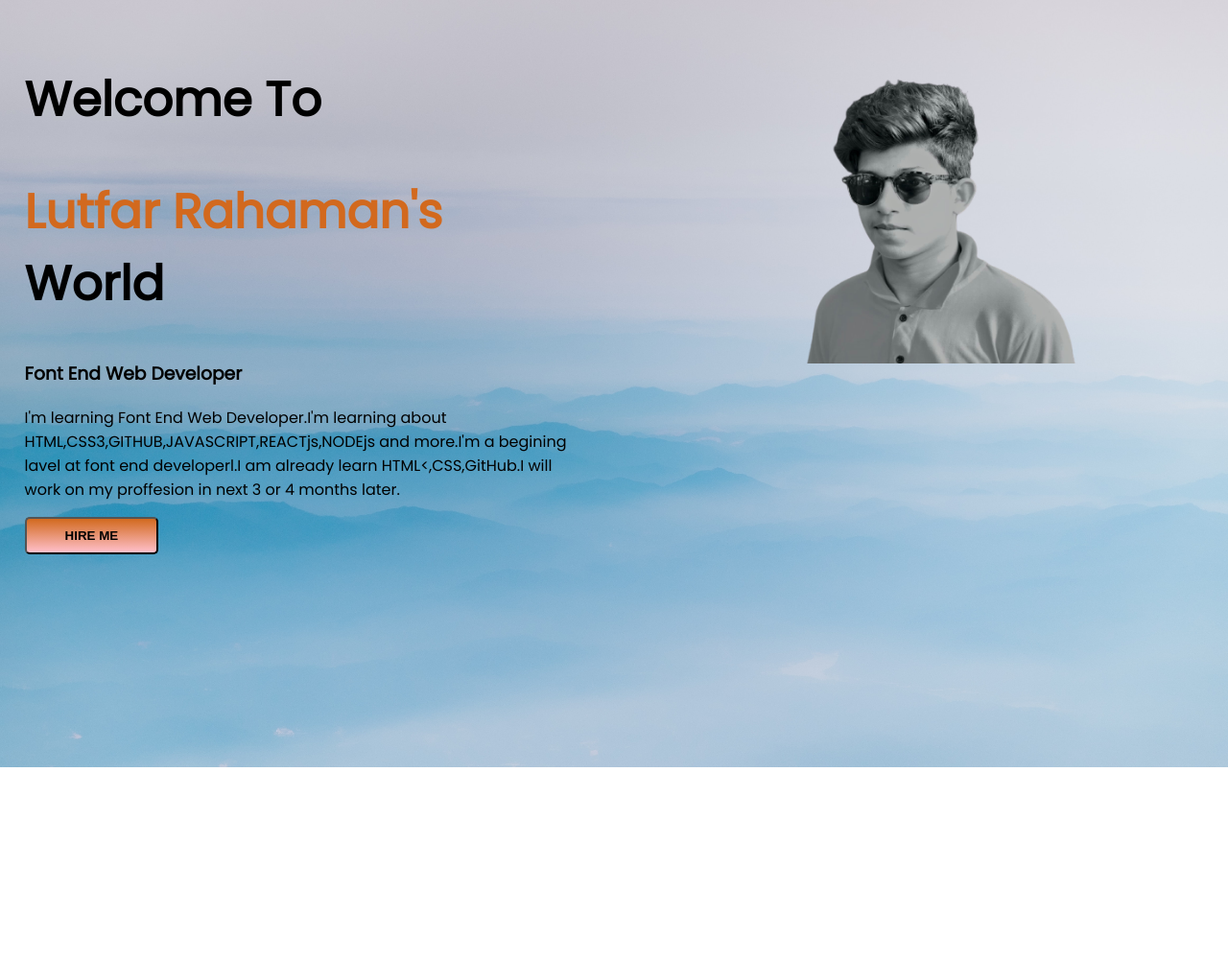
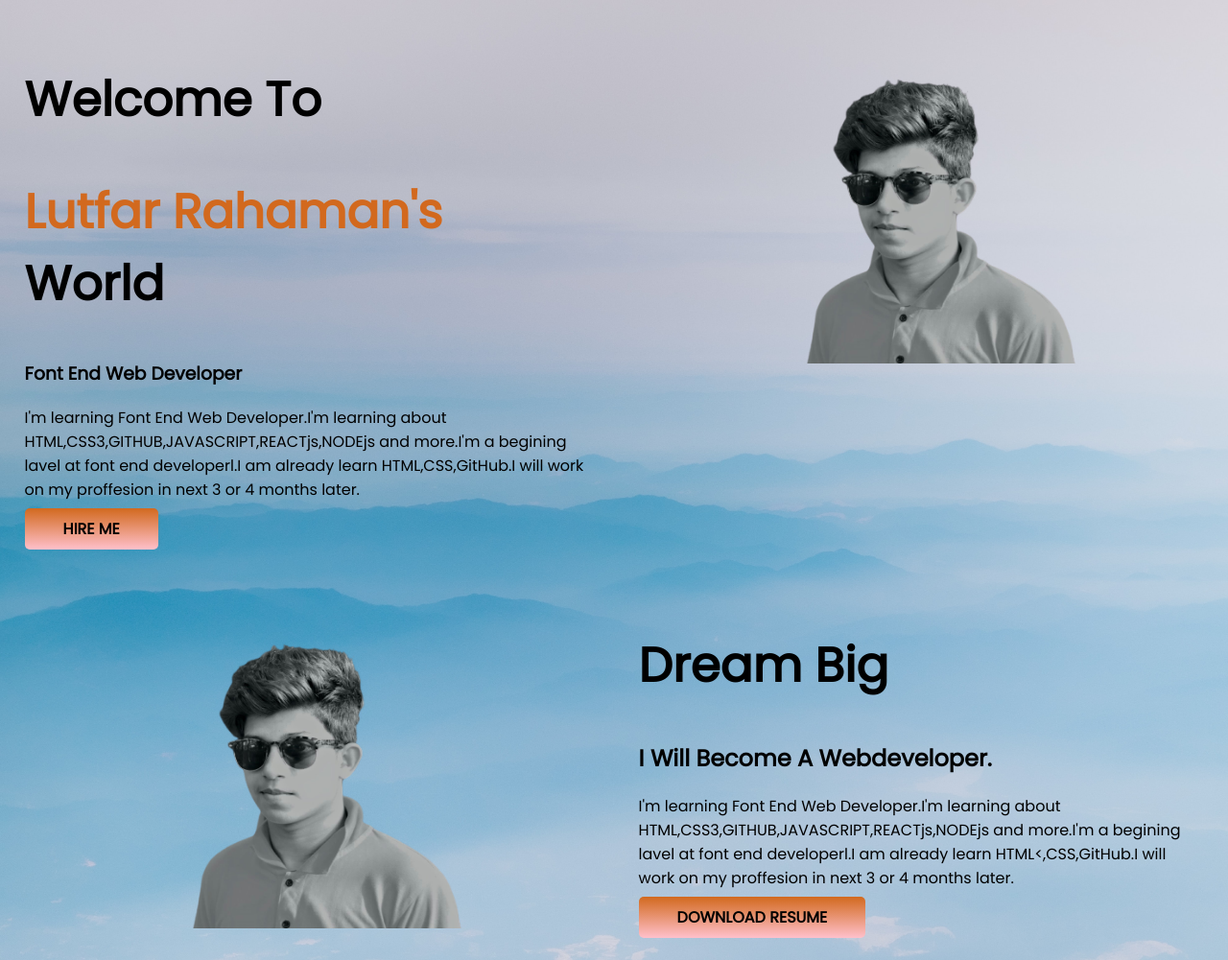
Before and after one commit to azad38/developer-portfolio, a plain HTML site: page index.html in a window 1280 px wide. Shown: the whole page at 96% size. Before the commit the page ends 800 px from the top, so only its background shows below. Drawn offline with Linux system fonts and the light colour scheme.

Commit message:
aded-dream-big-section

```diff
--- a/index.html
+++ b/index.html
@@ -15,12 +15,23 @@
         <h1>Welcome To</h1>
         <h1><span class="name-color">Lutfar Rahaman's</span> World</h1>
         <h3>Font End Web Developer</h3>
-        <p>I'm learning Font End Web Developer.I'm learning about HTML,CSS3,GITHUB,JAVASCRIPT,REACTjs,NODEjs and more.I'm a begining lavel at font end developerl.I am already learn HTML<,CSS,GitHub.I will work on my proffesion in next 3 or 4 months later.</p>
-        <button class="hire-me-button">HIRE ME</button>
+        <p>I'm learning Font End Web Developer.I'm learning about HTML,CSS3,GITHUB,JAVASCRIPT,REACTjs,NODEjs and more.I'm a begining lavel at font end developerl.I am already learn HTML,CSS,GitHub.I will work on my proffesion in next 3 or 4 months later.</p>
+        <a class="hire-me-button" href="">HIRE ME</a>
     </div>
     <div class="half-width">
         <img src="Images/Picture 1.png" alt="">
     </div>
 </section>
+<section>
+    <div class="half-width">
+        <img src="Images/Picture 1.png" alt="">
+    </div>
+    <div class="half-width">
+        <h1>Dream Big</h1>
+        <h2>I Will Become A Webdeveloper.</h2>
+        <p>I'm learning Font End Web Developer.I'm learning about HTML,CSS3,GITHUB,JAVASCRIPT,REACTjs,NODEjs and more.I'm a begining lavel at font end developerl.I am already learn HTML<,CSS,GitHub.I will work on my proffesion in next 3 or 4 months later.</p>
+        <a class="hire-me-button" target="_blank" href="">DOWNLOAD RESUME</a>
+    </div>
+</section>
 </body>
 </html>
--- a/style.css
+++ b/style.css
@@ -23,6 +23,7 @@ section{
 width: 90%;
 }
 .hire-me-button{
+    text-decoration: none;
     padding: 10px 40px;
     border-radius: 5px;
     background-image:linear-gradient(chocolate,pink);
```
